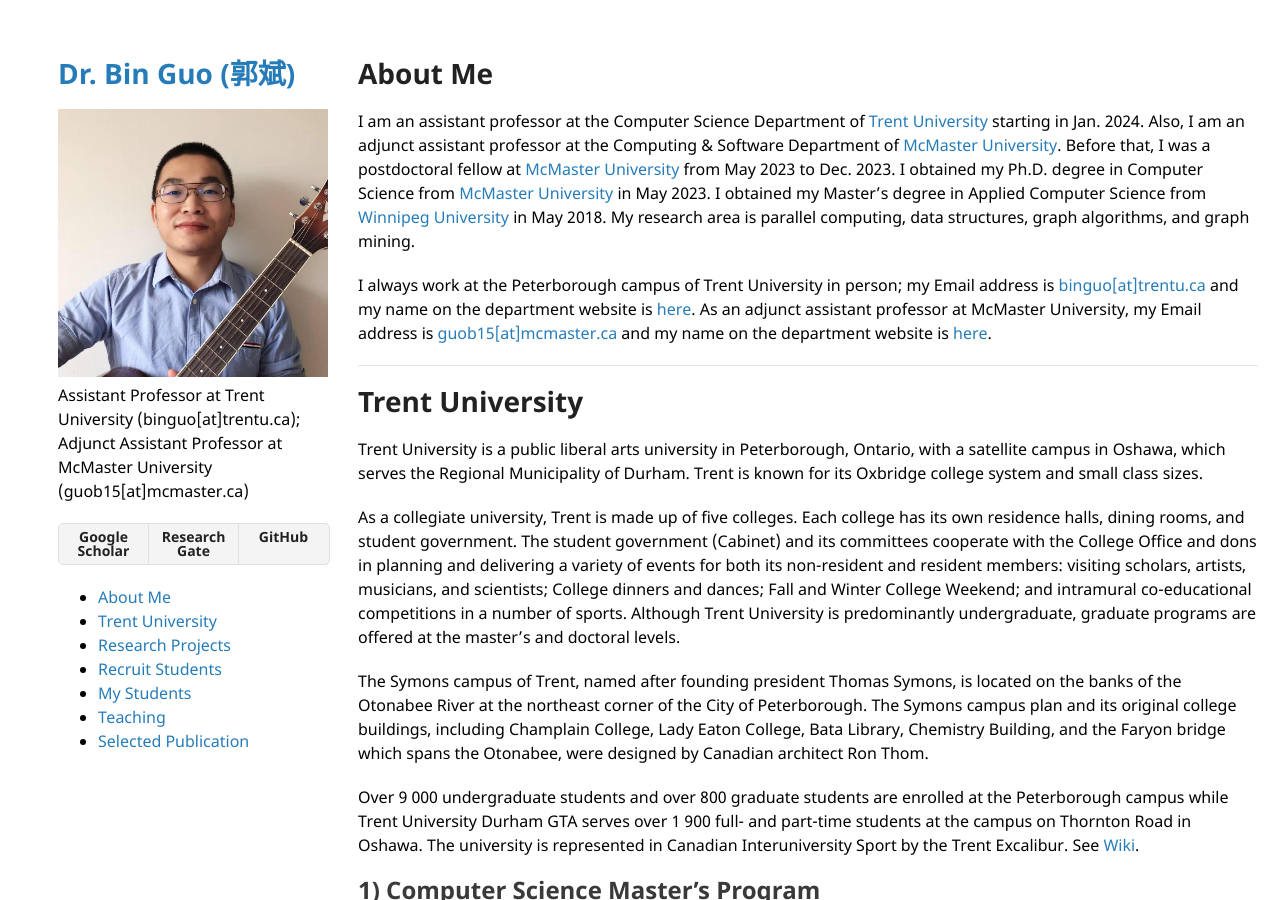
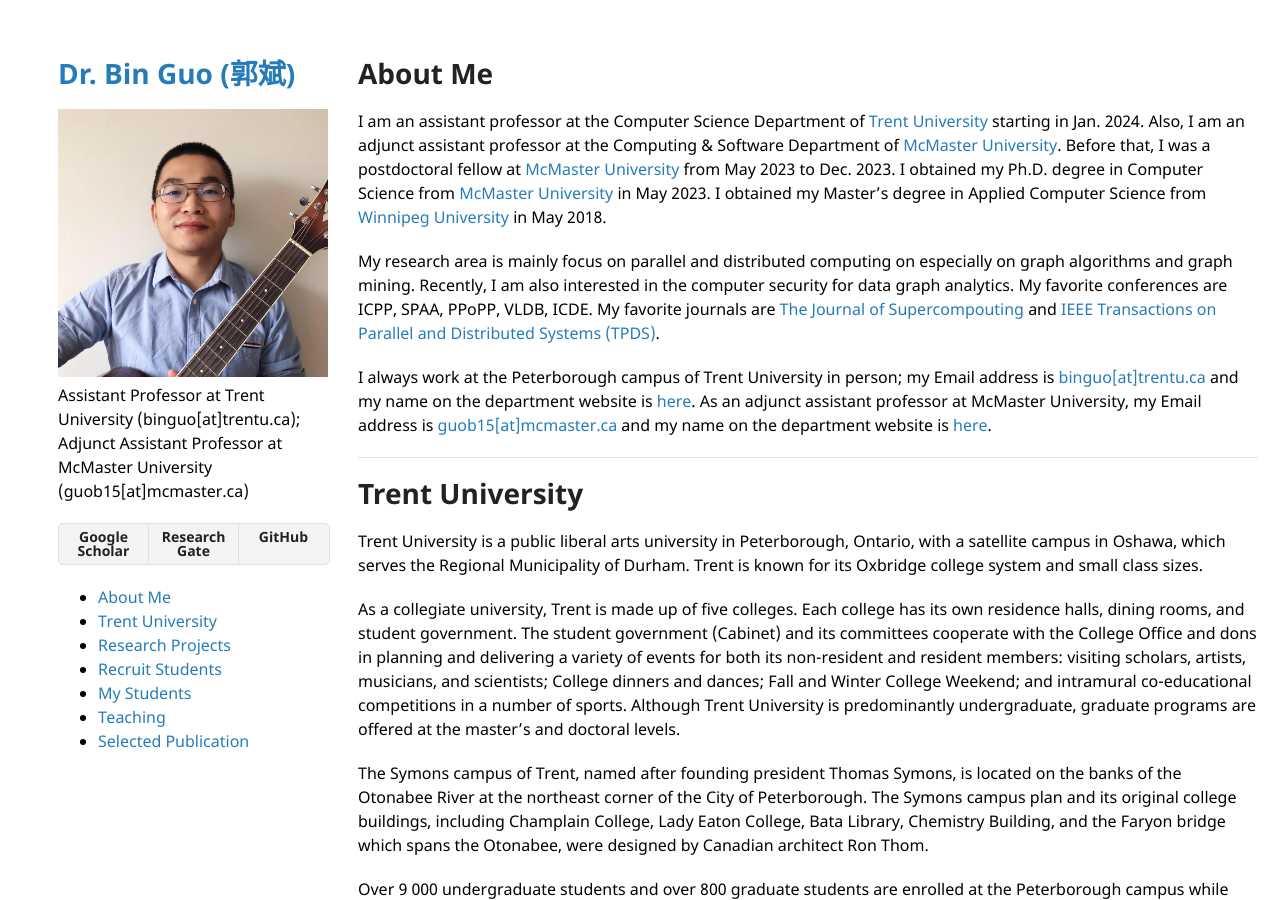
Before and after one commit to bin-guo/bin-guo.github.io, a Jekyll site: the page built from index.md, in a window 1280 px wide and 900 px high. Built offline with Jekyll 4.4.1, drawn with Linux system fonts in a browser that asks for light colours; our own code applies the rules of GitHub Pages for plain Markdown files.

Commit message:
Update index.md

```diff
--- a/index.md
+++ b/index.md
@@ -1,5 +1,7 @@
 # About Me
-I am an assistant professor at the Computer Science Department of [Trent University](https://www.trentu.ca/cois/) starting in Jan. 2024. Also, I am an adjunct assistant professor at the Computing & Software Department of [McMaster University](https://www.eng.mcmaster.ca/cas/). Before that, I was a postdoctoral fellow at [McMaster University](https://dailynews.mcmaster.ca/) from May 2023 to Dec. 2023. I obtained my Ph.D. degree in Computer Science from [McMaster University](https://dailynews.mcmaster.ca/) in May 2023. I obtained my Master's degree in Applied Computer Science from [Winnipeg University](https://www.uwinnipeg.ca/) in May 2018. My research area is parallel computing, data structures, graph algorithms, and graph mining.
+I am an assistant professor at the Computer Science Department of [Trent University](https://www.trentu.ca/cois/) starting in Jan. 2024. Also, I am an adjunct assistant professor at the Computing & Software Department of [McMaster University](https://www.eng.mcmaster.ca/cas/). Before that, I was a postdoctoral fellow at [McMaster University](https://dailynews.mcmaster.ca/) from May 2023 to Dec. 2023. I obtained my Ph.D. degree in Computer Science from [McMaster University](https://dailynews.mcmaster.ca/) in May 2023. I obtained my Master's degree in Applied Computer Science from [Winnipeg University](https://www.uwinnipeg.ca/) in May 2018.
+
+My research area is mainly focus on parallel and distributed computing on especially on graph algorithms and graph mining. Recently, I am also interested in the computer security for data graph analytics. My favorite conferences are ICPP, SPAA, PPoPP, VLDB, ICDE. My favorite journals are [The Journal of Supercompouting](https://link.springer.com/journal/11227) and [IEEE Transactions on Parallel and Distributed Systems (TPDS)](https://www.computer.org/csdl/journal/td).
 
 I always work at the Peterborough campus of Trent University in person; my Email address is [binguo\[at\]trentu.ca](mailto:binguo@trentu.ca) and my name on the department website is [here](https://www.trentu.ca/cois/faculty-research). As an adjunct assistant professor at McMaster University, my Email address is [guob15\[at\]mcmaster.ca](mailto:guob15@mcmaster.ca) and my name on the department website is [here](https://www.eng.mcmaster.ca/cas/people/adjuncts-and-associates/).
 
```
